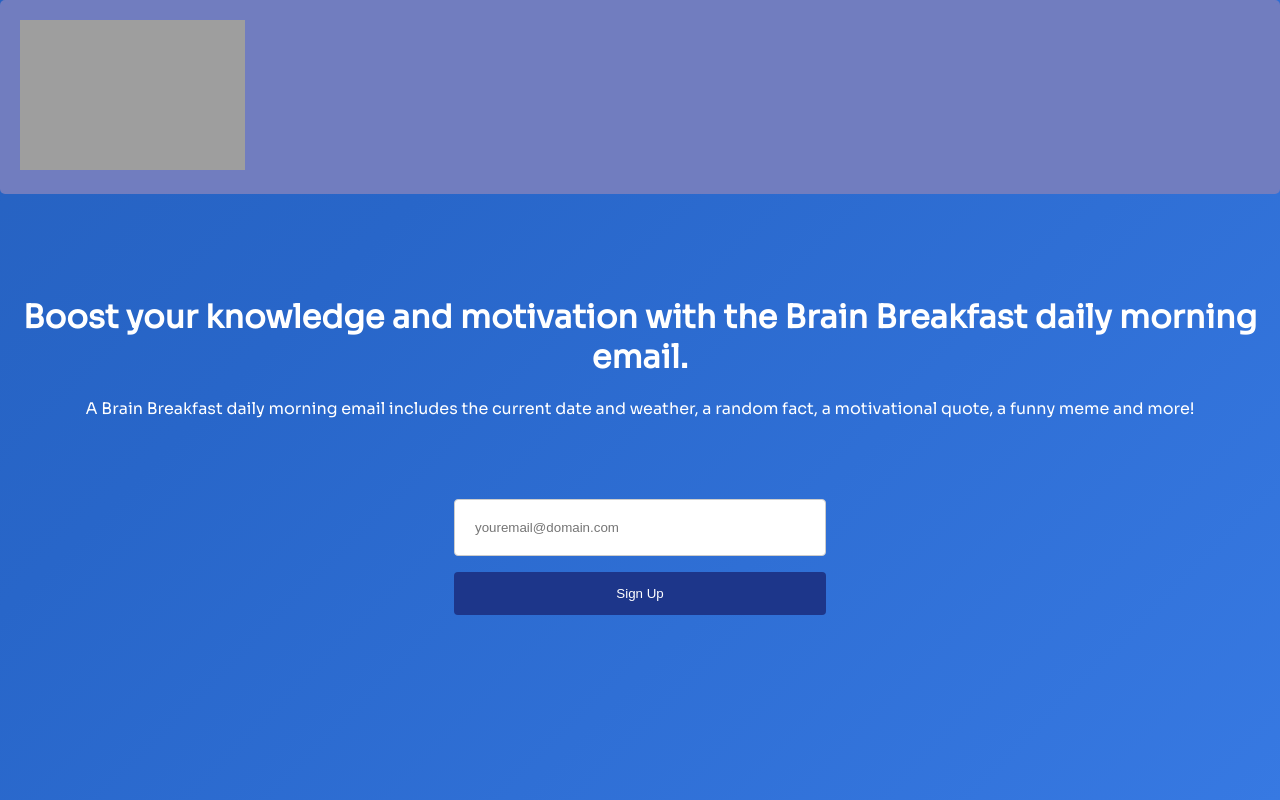
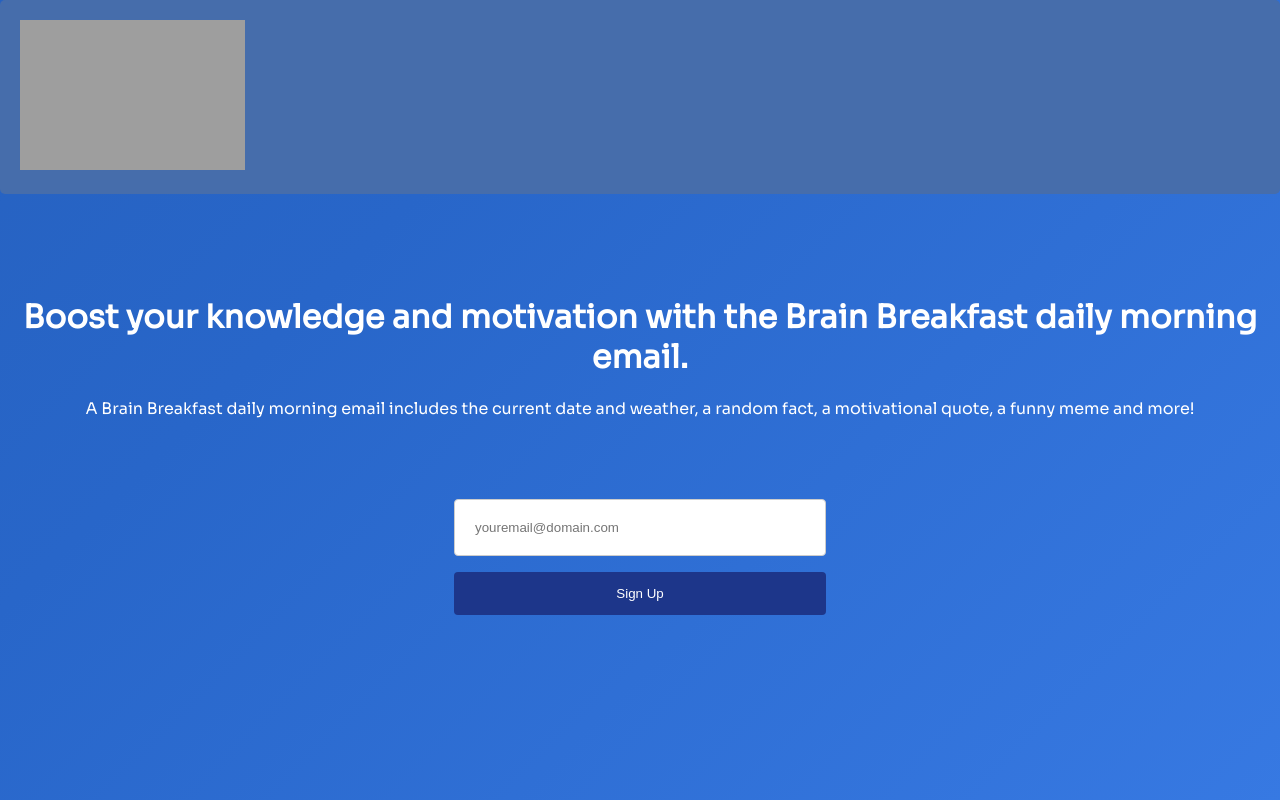
Before and after one commit to Coder-Dude10/brain-breakfast, a plain HTML site: page index.html in a window 1280 px wide. Drawn offline with nearby package versions, Linux system fonts and the light colour scheme; no server answers; grey boxes are pictures that could not be loaded.

Commit message:
Update index.html

```diff
--- a/index.html
+++ b/index.html
@@ -15,7 +15,7 @@ form {text-align: center;}
 
 .topnav {
   overflow: hidden;
-  background-color: #717dbf;
+  background-color: #466dab;
 }
 
 .topnav a {
```
